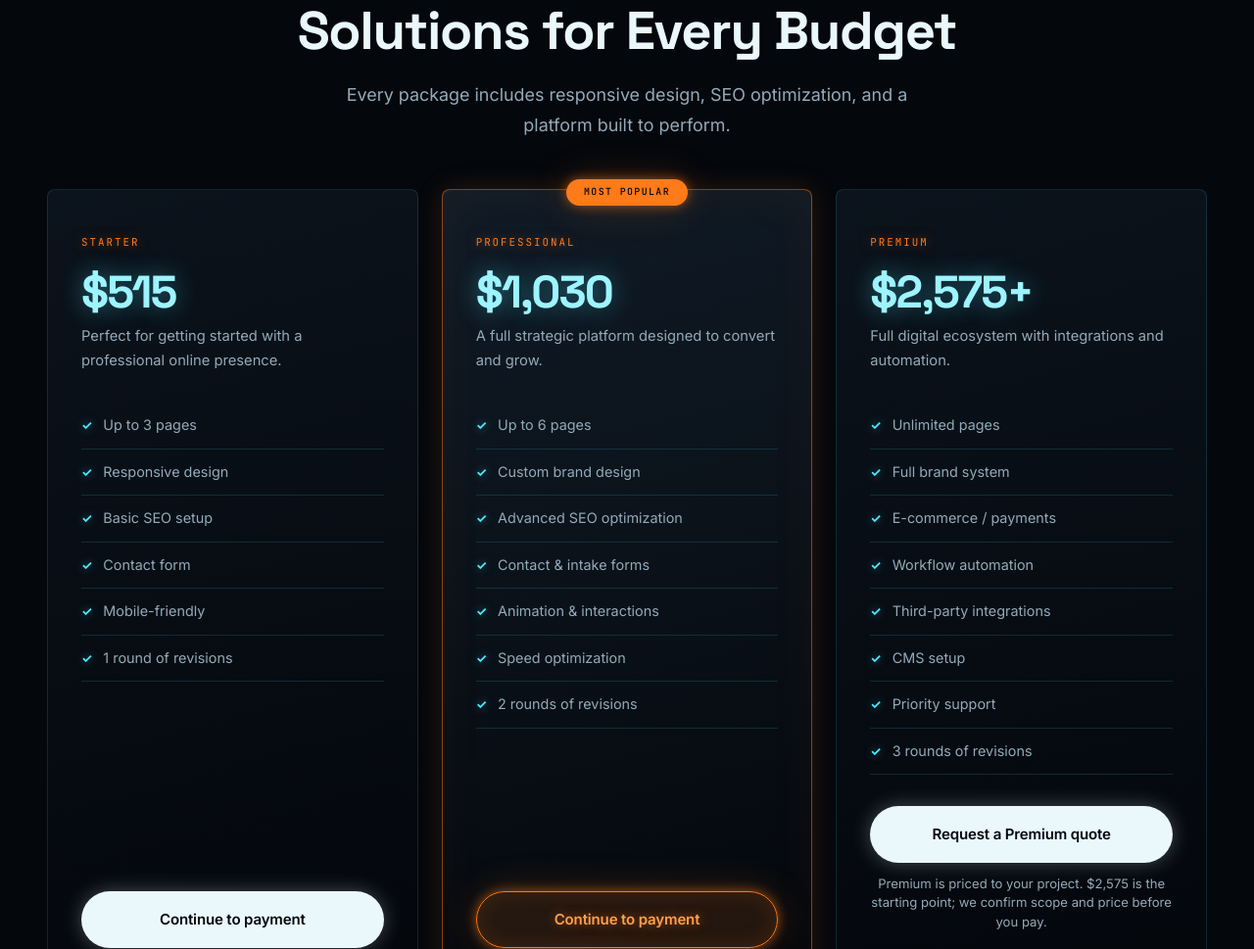
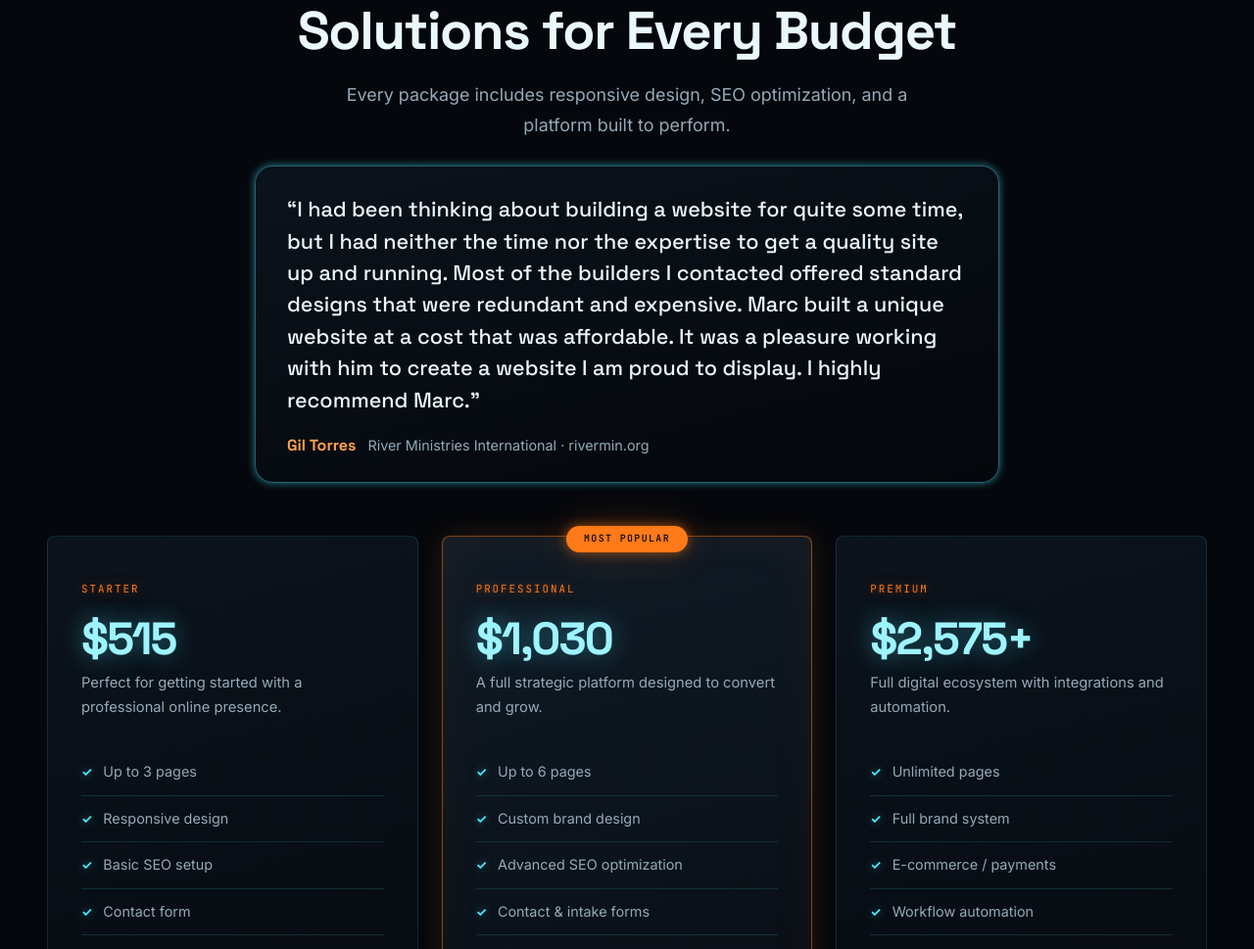
Before and after one commit to C9352221/proverbs3-global-design, a plain HTML site: page shop.html in a window 1280 px wide. Shown: the part 1249-2218 px from the top of the page at 98% size. Drawn offline with Linux system fonts and the light colour scheme; animation ran at ten frames a second.

Commit message:
Packages: Gil Torres (River Ministries) quote above the website packages
Co-Authored-By: Claude Opus 5.5 <noreply@anthropic.com>

```diff
--- a/shop.html
+++ b/shop.html
@@ -116,6 +116,12 @@
       <h2>Solutions for Every Budget</h2>
       <p class="section-subtitle">Every package includes responsive design, SEO optimization, and a platform built to perform.</p>
     </div>
+    <figure class="client-quote">
+      <blockquote>
+        <p>&ldquo;I had been thinking about building a website for quite some time, but I had neither the time nor the expertise to get a quality site up and running. Most of the builders I contacted offered standard designs that were redundant and expensive. Marc built a unique website at a cost that was affordable. It was a pleasure working with him to create a website I am proud to display. I highly recommend Marc.&rdquo;</p>
+      </blockquote>
+      <figcaption><strong>Gil Torres</strong><span>River Ministries International &middot; <a href="https://rivermin.org" target="_blank" rel="noopener">rivermin.org</a></span></figcaption>
+    </figure>
     <div class="pricing-grid">
 
       <!-- Starter -->
```
